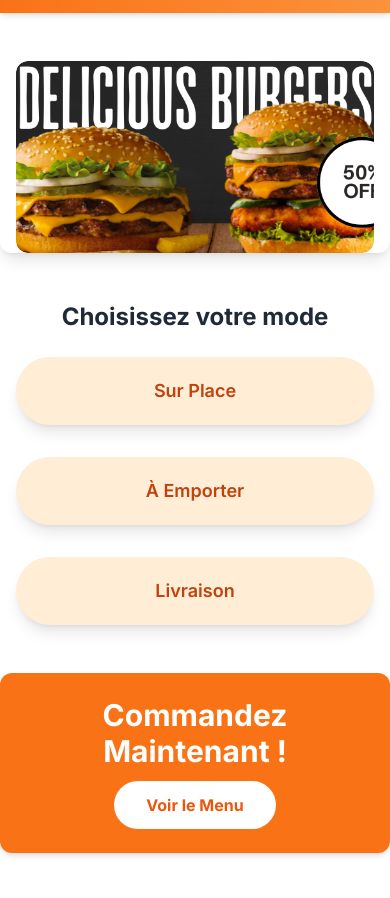
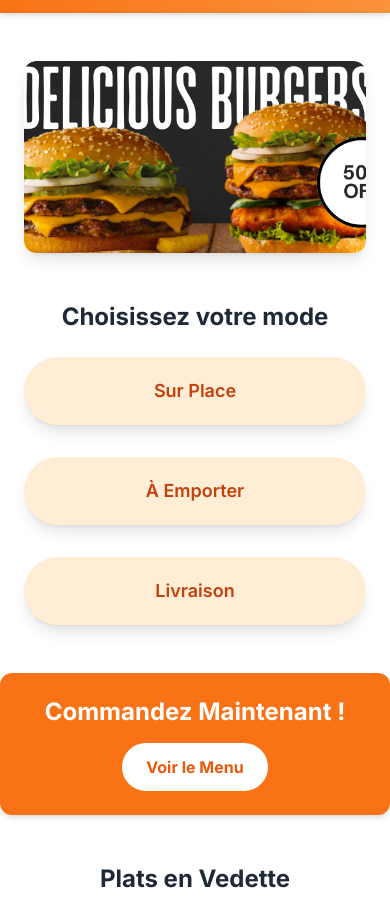
Before and after one commit to Wohami-2000/restaurant-ordering, a website: page index.html in a window 390 px wide. Shown: the part 122-1020 px from the top of the page. Drawn offline with nearby package versions, Linux system fonts and the light colour scheme.

Commit message:
Initial commit

```diff
--- a/index.html
+++ b/index.html
@@ -124,16 +124,13 @@
     <li><a href="#" class="hover:underline block">Contact</a></li>
   </ul>
 
-  <!-- Spacer between nav and next sections -->
-  <div class="my-12"></div>
-
   <!-- =======================
        Slideshow Section
   ======================== -->
   <section
-    class="px-4 max-w-4xl mx-auto relative rounded-xl shadow-lg overflow-hidden mb-12"
+    class="max-w-4xl mx-auto my-12 px-6 sm:px-4"
   >
-    <div id="slideshow" class="relative w-full h-48 sm:h-64 rounded-xl overflow-hidden">
+    <div id="slideshow" class="relative w-full h-48 sm:h-64 rounded-xl overflow-hidden shadow-lg">
       <img
         src="images/picture1.png"
         alt="Offer 1"
@@ -154,7 +151,7 @@
   <!-- =======================
        Service Options (Bubbles)
   ======================== -->
-  <section class="my-12 px-4 text-center max-w-4xl mx-auto">
+  <section class="max-w-4xl mx-auto my-12 px-6 sm:px-4 text-center">
     <h2 class="text-2xl font-bold mb-6">Choisissez votre mode</h2>
     <div class="flex flex-col sm:flex-row gap-8 justify-center">
       <div
@@ -179,20 +176,22 @@
        Call to Action Section
   ======================== -->
   <section
-    class="bg-orange-500 text-white text-center p-6 rounded-xl mx-4 my-12 shadow-md max-w-4xl mx-auto"
+  class="max-w-md mx-auto my-12 px-4 py-6 bg-orange-500 text-white text-center rounded-xl shadow-md"
+>
+  <h2 class="text-2xl sm:text-3xl font-bold mb-4 leading-tight">
+    Commandez Maintenant !
+  </h2>
+  <a
+    href="#"
+    class="inline-block bg-white text-orange-600 font-bold py-3 px-6 rounded-full hover:bg-orange-100 transition text-base sm:text-lg"
+    >Voir le Menu</a
   >
-    <h2 class="text-3xl font-bold mb-3">Commandez Maintenant !</h2>
-    <a
-      href="#"
-      class="inline-block bg-white text-orange-600 font-bold py-3 px-8 rounded-full hover:bg-orange-100 transition"
-      >Voir le Menu</a
-    >
-  </section>
+</section>
 
   <!-- =======================
        Featured Dishes Section
   ======================== -->
-  <section class="px-4 my-12 max-w-4xl mx-auto">
+  <section class="max-w-4xl mx-auto my-12 px-6 sm:px-4">
     <h2 class="text-2xl font-bold mb-6 text-center">Plats en Vedette</h2>
     <div class="grid grid-cols-1 sm:grid-cols-2 gap-6">
       <div
@@ -227,7 +226,7 @@
   <!-- =======================
        Popular Categories Section
   ======================== -->
-  <section class="px-4 my-12 max-w-4xl mx-auto">
+  <section class="max-w-4xl mx-auto my-12 px-6 sm:px-4">
     <h2 class="text-2xl font-bold mb-6 text-center">Catégories Populaires</h2>
     <div
       class="flex flex-wrap gap-4 justify-center text-orange-700 font-medium"
@@ -254,7 +253,7 @@
   <!-- =======================
        Restaurant Location Section
   ======================== -->
-  <section class="px-4 my-12 max-w-4xl mx-auto text-center">
+  <section class="max-w-4xl mx-auto my-12 px-6 sm:px-4 text-center">
     <h2 class="text-2xl font-bold mb-6">Notre Localisation</h2>
     <div class="w-full h-64 rounded-lg overflow-hidden shadow-lg mb-4">
       <iframe
```
